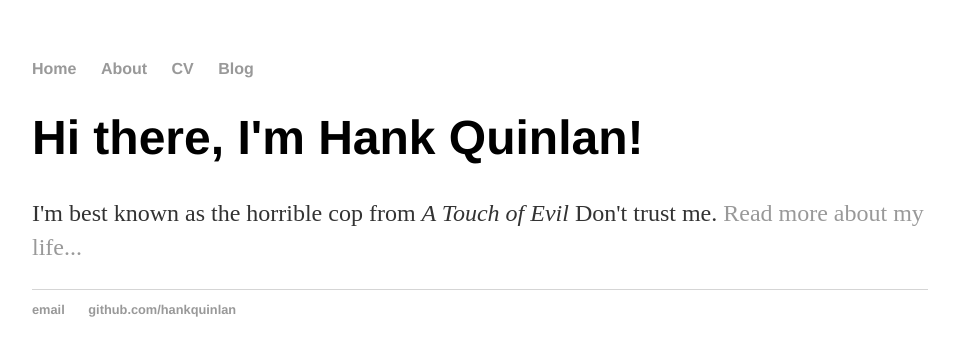
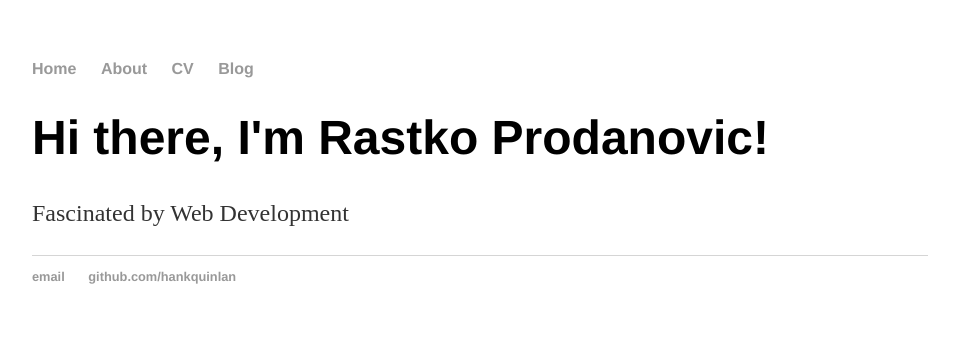
Before and after one commit to Rastko88/Rastko88.github.io, a Jekyll site: the page built from index.html, in a window 1280 px wide. Shown: the top 356 px of the page, without its empty margins (160-1119 px from the left). Built offline with Jekyll 4.4.1, drawn with Linux system fonts in a browser that asks for light colours.

Commit message:
Update index.html

```diff
--- a/index.html
+++ b/index.html
@@ -1,8 +1,8 @@
 ---
 layout: default
-title: Hank Quinlan, Horrible Cop
+title: Rastko Prodanovic
 ---
 <div class="blurb">
-	<h1>Hi there, I'm Hank Quinlan!</h1>
-	<p>I'm best known as the horrible cop from <em>A Touch of Evil</em> Don't trust me. <a href="/about">Read more about my life...</a></p>
+	<h1>Hi there, I'm Rastko Prodanovic!</h1>
+	<p>Fascinated by Web Development</p>
 </div><!-- /.blurb -->
```
